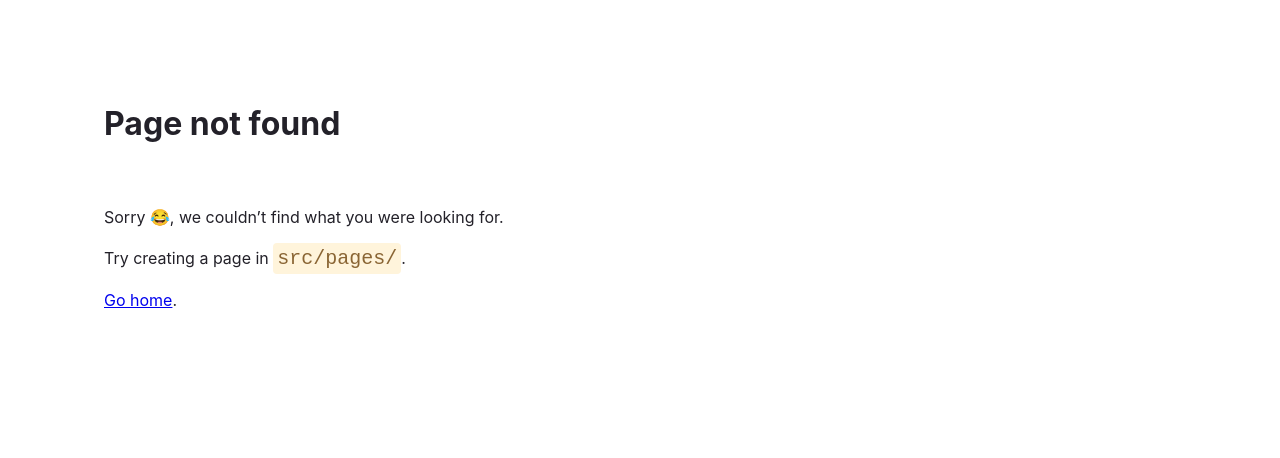
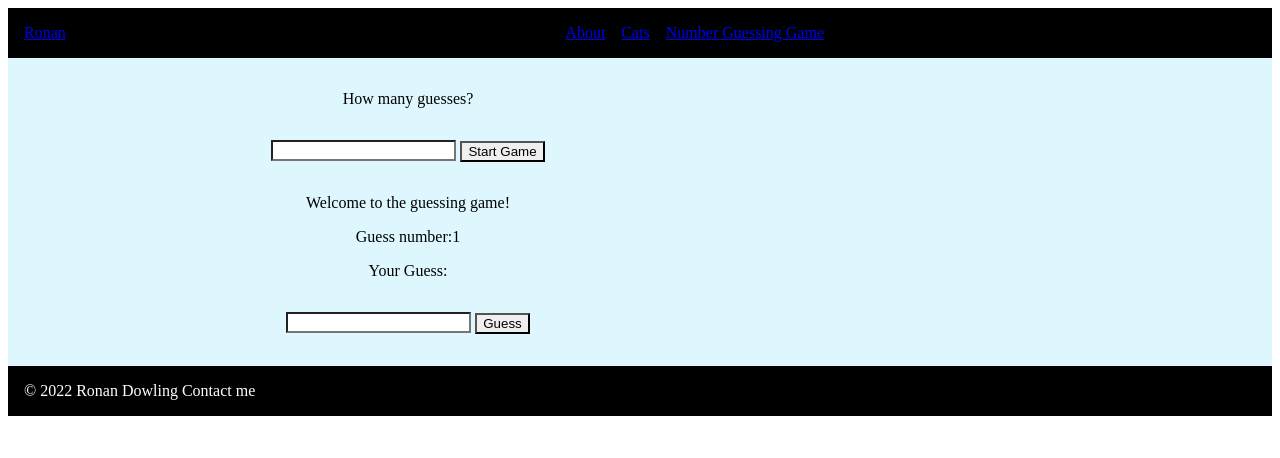
Before and after one commit to FrikiRoRa/ronanwdowling.com, a Gatsby site: page /game in a window 1280 px wide. Before the commit this address had no page. Built offline with nearby package versions, Linux system fonts and the light colour scheme; Gatsby itself is replaced by a stand-in of ours.

Commit message:
changed the number guessing game buttons and text boxes

```diff
--- a/src/components/header.js
+++ b/src/components/header.js
@@ -13,11 +13,19 @@ export default function Header() {
           display="flex"
           justifyContent={"space-between"}
         >
-          <Box className="hover-color">Ronan</Box>
+          <Box className="hover-color">
+            <Link to="/">Ronan</Link>
+          </Box>
           <Box display="flex" gap="16px">
-            <Link className="hover-color">About</Link>
-            <Link className="hover-color">Cats</Link>
-            <Link className="hover-color">Number Guessing Game</Link>
+            <Link to="/about" className="hover-color">
+              About
+            </Link>
+            <Link to="/mycats" className="hover-color">
+              Cats
+            </Link>
+            <Link to="/game" className="hover-color">
+              Number Guessing Game
+            </Link>
           </Box>
         </Container>
       </Box>
--- /dev/null
+++ b/src/pages/game.js
@@ -0,0 +1,91 @@
+import React, { useState } from "react";
+
+import { Button, Input, Box, Container, Text } from "@chakra-ui/react";
+import Header from "../components/header";
+import Footer from "../components/footer";
+
+import "../style/style.css";
+
+function NumberGuessingGame() {
+  //this is the variable area
+  const [numGuesses, setNumGuesses] = useState(0);
+  const [randomNumber, setRandomNumber] = useState(0);
+  const [message, setMessage] = useState("Welcome to the guessing game!");
+  const [guess, setGuess] = useState(0);
+  const [attempt, setAttempt] = useState(1);
+  const [guessDisabled, setGuessDisabled] = useState(true);
+  //this is the function area
+  function startGame() {
+    var randomDecimalBetweenZeroAndOne = Math.random();
+    var randomDecimalBetweenZeroAndMax = randomDecimalBetweenZeroAndOne * 100;
+    var randomIntegerBetweenZeroAndMax = Math.floor(
+      randomDecimalBetweenZeroAndMax
+    );
+    setRandomNumber(randomIntegerBetweenZeroAndMax);
+    setAttempt(1);
+    setGuessDisabled(false);
+    setMessage("I am thinking of a number between one and a hundred! 🤯");
+  }
+  function handleGuess() {
+    if (randomNumber === guess) {
+      setMessage("YOU WIN 👍");
+      setGuessDisabled(true);
+    }
+    if (randomNumber > guess) {
+      setMessage("it's higher than that 📈");
+    }
+    if (randomNumber < guess) {
+      setMessage("it's lower than that 📉");
+    }
+    setAttempt(attempt + 1);
+    if (attempt > numGuesses) {
+      setGuessDisabled(true);
+      setMessage("YOU LOSE 🤬");
+    }
+  }
+  return (
+    <>
+      <Header />
+      <Box bgColor={"#def7ff"}>
+        <Container maxWidth={800}>
+          <Box className="App" padding="16px">
+            <Text> How many guesses?</Text>
+            <Input
+              backgroundColor={"white"}
+              marginY="16px"
+              onChange={function (event) {
+                setNumGuesses(Number(event.target.value));
+              }}
+              type="number"
+            />{" "}
+            <Button marginY="16px" colorScheme="red" onClick={startGame}>
+              Start Game
+            </Button>
+            <Text> {message} </Text>
+            <Text> Guess number:{attempt} </Text>
+            <Text> Your Guess: </Text>{" "}
+            <Input
+              backgroundColor={"white"}
+              marginY="16px"
+              onChange={(event) => {
+                setGuess(Number(event.target.value));
+              }}
+              type="Number"
+            />{" "}
+            <Button
+              marginY="16px"
+              colorScheme="red"
+              disabled={guessDisabled}
+              onClick={handleGuess}
+            >
+              Guess
+            </Button>
+          </Box>
+        </Container>
+      </Box>
+      <Footer />
+    </>
+  );
+}
+
+export default NumberGuessingGame;
--- a/src/style/style.css
+++ b/src/style/style.css
@@ -5,3 +5,41 @@
 .hover-color:hover {
   color: #39cfcf;
 }
+.App {
+  text-align: center;
+}
+
+.App-logo {
+  height: 40vmin;
+  pointer-events: none;
+}
+
+@media (prefers-reduced-motion: no-preference) {
+  .App-logo {
+    animation: App-logo-spin infinite 20s linear;
+  }
+}
+
+.App-header {
+  background-color: #282c34;
+  min-height: 100vh;
+  display: flex;
+  flex-direction: column;
+  align-items: center;
+  justify-content: center;
+  font-size: calc(10px + 2vmin);
+  color: white;
+}
+
+.App-link {
+  color: #61dafb;
+}
+
+@keyframes App-logo-spin {
+  from {
+    transform: rotate(0deg);
+  }
+  to {
+    transform: rotate(360deg);
+  }
+}
```
